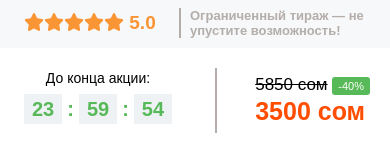
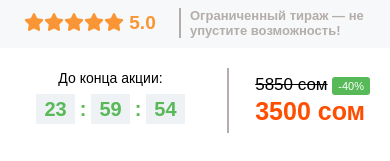
Before and after one commit to adiletzainidinov/Port, a React (Vite) app: page / in a window 390 px wide. Shown: the part 683-844 px from the top of the page. Built offline with nearby package versions, Linux system fonts and the light colour scheme; the HTML template or start-up script is replaced by a standard one.

Commit message:
fixed: bag

```diff
--- a/src/components/order/OrderNow.jsx
+++ b/src/components/order/OrderNow.jsx
@@ -116,8 +116,8 @@ export const Promotion = styled('div')(() => ({
       marginLeft: 5,
     },
   },
-  '@media (max-width: 450px)': {
-    maxWidth: 156,
+  '@media (max-width: 400px)': {
+    maxWidth: 181,
     paddingBottom: 10,
     '& h2': {
       fontSize: 14,
@@ -158,7 +158,7 @@ export const PriceOrderNow = styled('div')(() => ({
     fontSize: 30,
     marginTop: 2,
   },
-  '@media (max-width: 450px)': {
+  '@media (max-width: 400px)': {
     '& h3': {
       fontSize: 17,
       '& .sale': {
```
